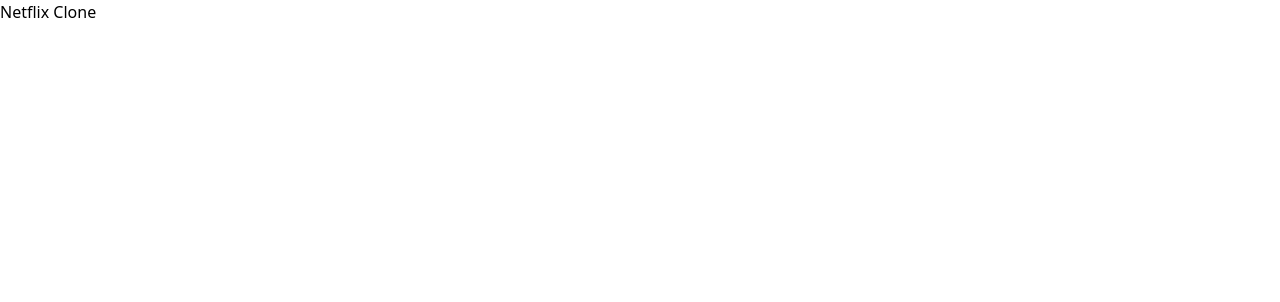
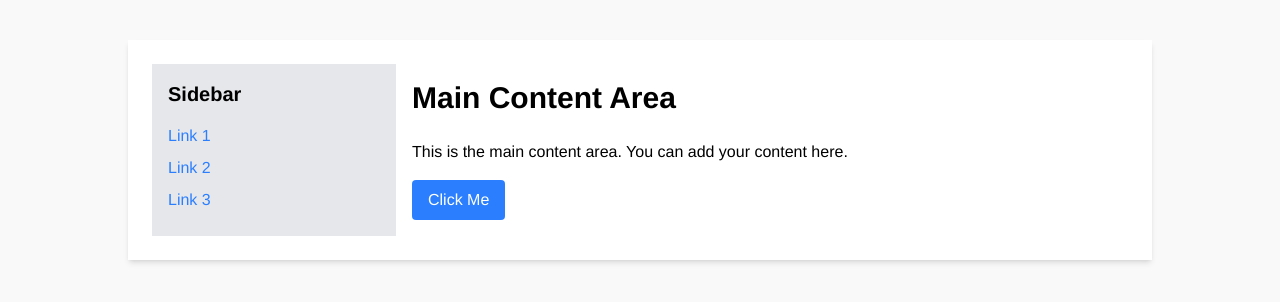
Before and after one commit to Enabwodahs1997/Tailwind-Netflix-Dashboard, a website: page index.html in a window 1280 px wide. Drawn offline with nearby package versions, Linux system fonts and the light colour scheme; files that its build step writes are made by us from their sources.

Commit message:
Starting project with updated styles for Tailwind v4 compatibility.

```diff
--- a/index.html
+++ b/index.html
@@ -8,6 +8,24 @@
     <link rel="stylesheet" href="dist/style.css">
 </head>
 <body>
-    <p>Netflix Clone</p>
+    <div class="outside-box p-6 bg-white shadow-md max-w-5xl mx-auto mt-10">
+        <div class="inside-box">
+            <div class="flex">
+                <div class="w-1/4 bg-gray-200 p-4">
+                    <h2 class="text-xl font-bold mb-4">Sidebar</h2>
+                    <ul>
+                        <li class="mb-2"><a href="#" class="text-blue-500 hover:underline">Link 1</a></li>
+                        <li class="mb-2"><a href="#" class="text-blue-500 hover:underline">Link 2</a></li>
+                        <li class="mb-2"><a href="#" class="text-blue-500 hover:underline">Link 3</a></li>
+                    </ul>
+                </div>
+                <div class="w-3/4 p-4">
+                    <h1 class="text-3xl font-bold mb-6">Main Content Area</h1>
+                    <p class="mb-4">This is the main content area. You can add your content here.</p>
+                    <button class="bg-blue-500 text-white px-4 py-2 rounded hover:bg-blue-600">Click Me</button>
+                </div>
+            </div>
+        </div>
+    </div>
 </body>
 </html>
--- a/style.scss
+++ /dev/null
@@ -1,3 +0,0 @@
-@tailwind base;
-@tailwind components;
-@tailwind utilities;
```
Also changed, not shown: style.css.
